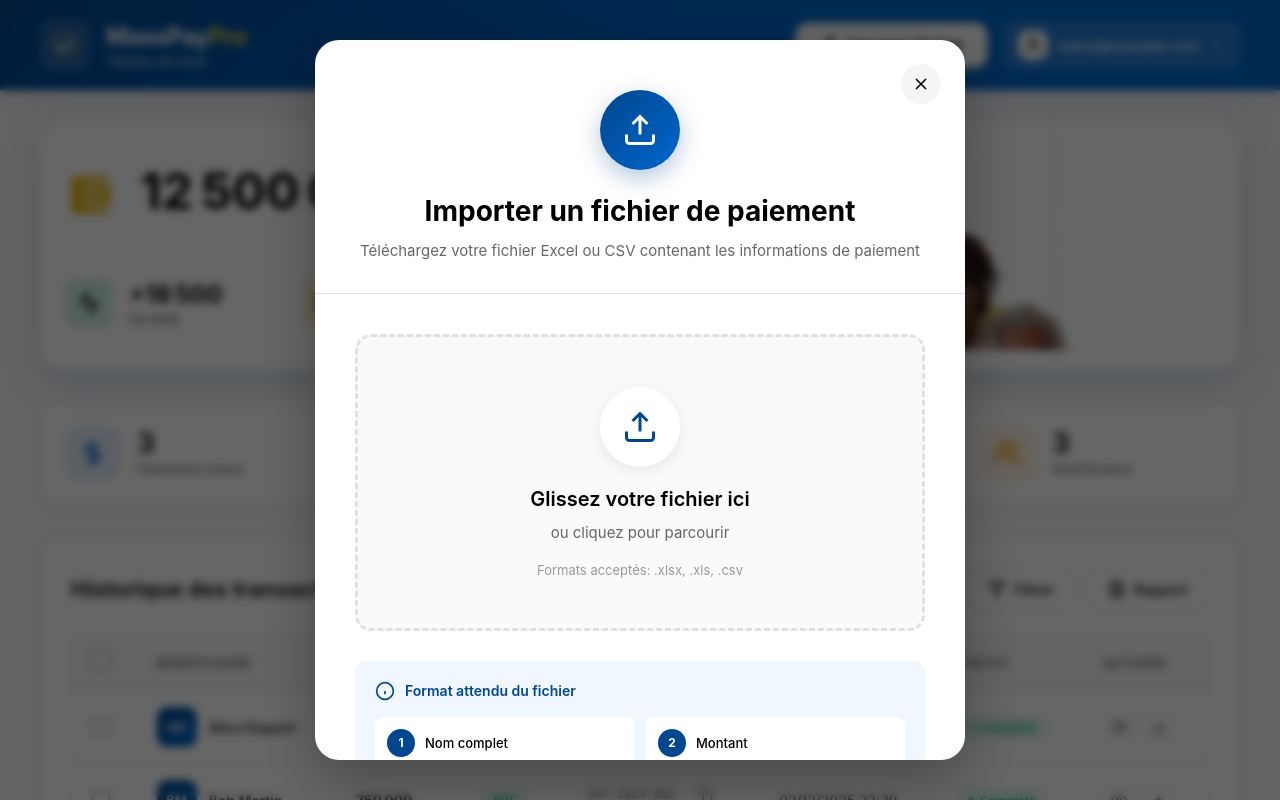
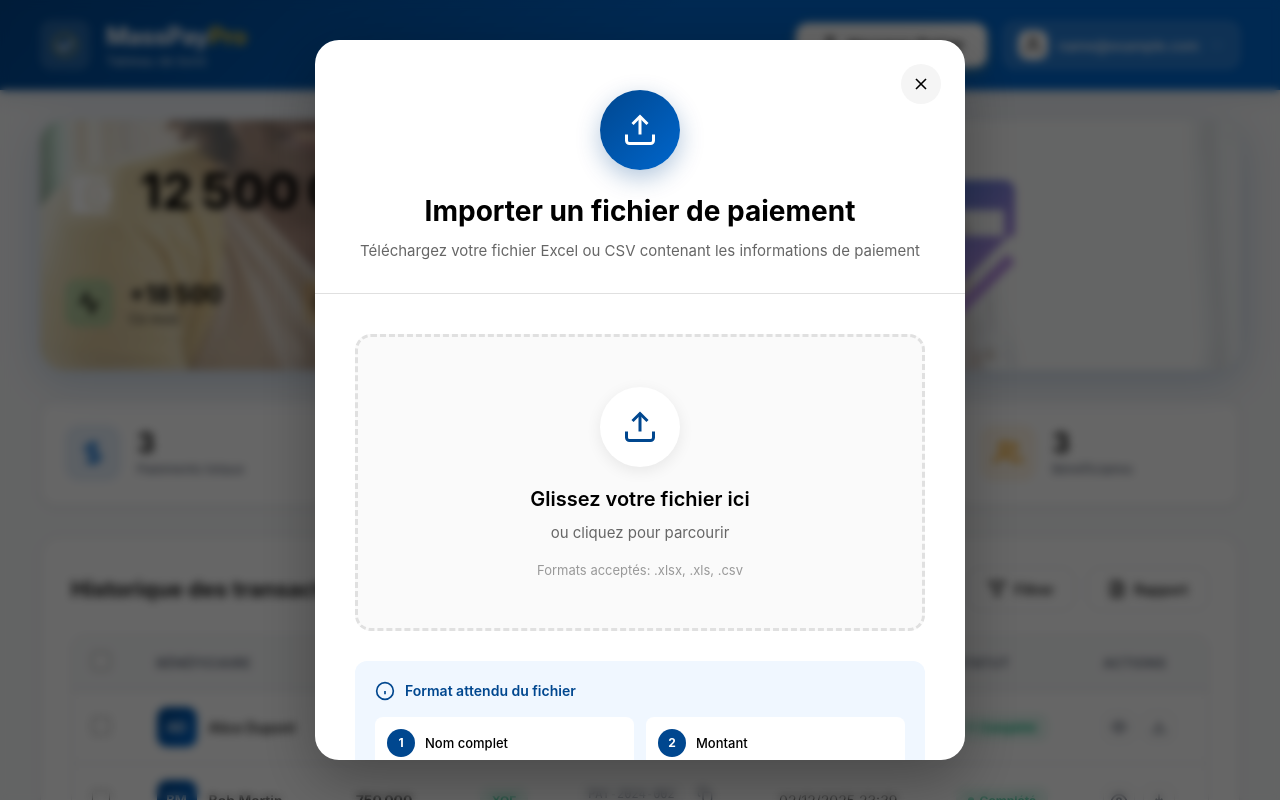
Before and after one commit to elonmelonm/devlab-2025-result, a Vue app in the folder frontend/: page /dashboard in a window 1280 px wide. Both pictures are taken after typing "name@example.com", "Sample123" into the empty fields and a click on the button "Se connecter". Shown: the top 800 px of the page. Built offline with nearby package versions, Linux system fonts and the light colour scheme.

Commit message:
Fix Frontend 1

```diff
--- a/frontend/package.json
+++ b/frontend/package.json
@@ -9,6 +9,7 @@
   },
   "dependencies": {
     "core-js": "^3.8.3",
+    "gsap": "^3.13.0",
     "vue": "^3.2.13",
     "vue-router": "^4.6.3"
   },
--- a/frontend/public/index.html
+++ b/frontend/public/index.html
@@ -1,16 +1,32 @@
 <!DOCTYPE html>
 <html lang="">
   <head>
-    <meta charset="utf-8">
-    <meta http-equiv="X-UA-Compatible" content="IE=edge">
-    <meta name="viewport" content="width=device-width,initial-scale=1.0">
-    <link rel="icon" href="<%= BASE_URL %>favicon.ico">
-    <link rel="stylesheet" href="https://fonts.googleapis.com/css2?family=Material+Symbols+Outlined:opsz,wght,FILL,GRAD@20..48,100..700,0..1,-50..200&icon_names=account_balance_wallet" />
+    <meta charset="utf-8" />
+    <meta http-equiv="X-UA-Compatible" content="IE=edge" />
+    <meta name="viewport" content="width=device-width,initial-scale=1.0" />
+    <link rel="icon" href="<%= BASE_URL %>favicon.ico" />
+    <link
+      rel="stylesheet"
+      href="https://fonts.googleapis.com/css2?family=Material+Symbols+Outlined:opsz,wght,FILL,GRAD@20..48,100..700,0..1,-50..200&icon_names=account_balance_wallet"
+    />
+    <link
+      rel="stylesheet"
+      href="https://fonts.googleapis.com/css2?family=Material+Symbols+Outlined:opsz,wght,FILL,GRAD@20..48,100..700,0..1,-50..200&icon_names=credit_score"
+    />
+    <!-- <link rel="stylesheet" href="https://fonts.googleapis.com/css2?family=Material+Symbols+Outlined:opsz,wght,FILL,GRAD@20..48,100..700,0..1,-50..200&icon_names=elderly_woman" /> -->
+    <link
+      rel="stylesheet"
+      href="https://fonts.googleapis.com/css2?family=Material+Symbols+Outlined:opsz,wght,FILL,GRAD@20..48,100..700,0..1,-50..200"
+    />
     <title><%= htmlWebpackPlugin.options.title %></title>
   </head>
   <body>
     <noscript>
-      <strong>We're sorry but <%= htmlWebpackPlugin.options.title %> doesn't work properly without JavaScript enabled. Please enable it to continue.</strong>
+      <strong
+        >We're sorry but <%= htmlWebpackPlugin.options.title %> doesn't work
+        properly without JavaScript enabled. Please enable it to
+        continue.</strong
+      >
     </noscript>
     <div id="app"></div>
     <!-- built files will be auto injected -->
--- a/frontend/src/App.vue
+++ b/frontend/src/App.vue
@@ -29,6 +29,9 @@ body {
   -webkit-font-smoothing: antialiased;
   -moz-osx-font-smoothing: grayscale;
   background: #F8F9FA;
+    margin: 0px;
+  height: 100vh;
+  /* overflow: hidden; */
 }
 
 button {
@@ -49,11 +52,11 @@ input, select, textarea {
 }
 
 ::-webkit-scrollbar-thumb {
-  background: #00478F;
+  background: #575757;
   border-radius: 4px;
 }
 
 ::-webkit-scrollbar-thumb:hover {
-  background: #003366;
+  background: #202020;
 }
 </style>
--- a/frontend/src/views/DashboardPage.vue
+++ b/frontend/src/views/DashboardPage.vue
@@ -141,7 +141,23 @@
               </div>
             </div>
           </div>
-          <div class="balance-card2"></div>
+          <div class="balance-card2">
+            <div class="icon-container">
+              <!-- Icône 1: Elderly Woman -->
+              <span ref="icon1" class="material-symbols-outlined morph-icon">
+                elderly_woman
+              </span>
+
+              <!-- Icône 2: Credit Score -->
+              <span ref="icon2" class="material-symbols-outlined morph-icon">
+                credit_score
+              </span>
+
+              <span ref="icon3" class="material-symbols-outlined morph-icon">
+                heart_smile
+              </span>
+            </div>
+          </div>
         </div>
       </div>
 
@@ -521,6 +537,7 @@
 <script>
 import FileUploadModal from "@/components/FileUploadModal.vue";
 import PaymentStats from "@/components/PaymentStats.vue";
+import { gsap } from "gsap";
 
 export default {
   name: "DashboardPage",
@@ -634,11 +651,116 @@ export default {
 
     // Fermer le menu utilisateur en cliquant ailleurs
     document.addEventListener("click", this.handleClickOutside);
+    this.$nextTick(() => {
+      // console.log("Diamond:", this.$refs.diamond);
+      // console.log("Lightning:", this.$refs.lightning);
+
+      if (this.$refs.icon1 && this.$refs.icon2 && this.$refs.icon3) {
+        console.log("Les deux éléments sont trouvés ✅");
+        this.startMorphAnimation();
+      } else {
+        console.error("❌ Élément manquant!");
+      }
+    });
   },
   beforeUnmount() {
     document.removeEventListener("click", this.handleClickOutside);
+    gsap.killTweensOf(this.$refs.diamond);
   },
   methods: {
+    startMorphAnimation() {
+  const icon1 = this.$refs.icon1; // elderly_woman
+  const icon2 = this.$refs.icon2; // credit_score
+  const icon3 = this.$refs.icon3; // heart_smile
+
+  if (!icon1 || !icon2 || !icon3) {
+    console.error("Icônes non trouvées");
+    return;
+  }
+
+  // 🔥 États initiaux: Seule icon1 est visible
+  gsap.set(icon1, {
+    opacity: 1,
+    scale: 1,
+    rotation: 0,
+    transformOrigin: "50% 50%",
+  });
+
+  gsap.set(icon2, {
+    opacity: 0,
+    scale: 0.8,
+    rotation: -30,
+    transformOrigin: "50% 50%",
+  });
+
+  gsap.set(icon3, {
+    opacity: 0,
+    scale: 0.8,
+    rotation: -60,
+    transformOrigin: "50% 50%",
+  });
+
+  // Timeline d'animation
+  const tl = gsap.timeline({
+    repeat: -1,
+    repeatDelay: 0.3,
+  });
+
+  // 1️⃣ elderly_woman → credit_score
+  tl.to(icon1, {
+    opacity: 0,
+    scale: 0.8,
+    rotation: 180,
+    duration: 1,
+    ease: "expo.inOut",
+  })
+  .to(icon2, {
+    opacity: 1,
+    scale: 1,
+    rotation: 0,
+    duration: 1,
+    ease: "expo.inOut",
+  }, "<")
+
+  // Pause
+  .to({}, { duration: 0.8 })
+
+  // 2️⃣ credit_score → heart_smile
+  .to(icon2, {
+    opacity: 0,
+    scale: 0.8,
+    rotation: 180,
+    duration: 1,
+    ease: "expo.inOut",
+  })
+  .to(icon3, {
+    opacity: 1,
+    scale: 1,
+    rotation: 0,
+    duration: 1,
+    ease: "expo.inOut",
+  }, "<")
+
+  // Pause
+  .to({}, { duration: 0.8 })
+
+  // 3️⃣ heart_smile → elderly_woman (retour au début)
+  .to(icon3, {
+    opacity: 0,
+    scale: 0.8,
+    rotation: 180,
+    duration: 1,
+    ease: "expo.inOut",
+  })
+  .to(icon1, {
+    opacity: 1,
+    scale: 1,
+    rotation: 360, // Tour complet
+    duration: 1,
+    ease: "expo.inOut",
+  }, "<");
+},
+
     handleClickOutside(event) {
       const userMenu = this.$el.querySelector(".user-menu");
       if (userMenu && !userMenu.contains(event.target)) {
@@ -1052,23 +1174,18 @@ export default {
 /* Section solde */
 .balance-section {
   margin-bottom: 30px;
-  background: #d4d4d4;
-  background: linear-gradient(
+  background: transparent;
+  /* background: linear-gradient(
     90deg,
     rgba(255, 255, 255, 1) 45%,
     rgba(212, 212, 212, 1) 66%,
     rgba(0, 90, 180, 1) 100%
-  );
+  ); */
   height: 250px;
   border-radius: 40px;
 }
 
 .balance-card {
-  /* background: linear-gradient(
-    135deg,
-    var(--primary-blue) 0%,
-    var(--primary-blue-light) 100%
-  ); */
   border-radius: 24px;
   width: 100%;
   height: 100%;
@@ -1078,11 +1195,29 @@ export default {
   position: relative;
   overflow: hidden;
   display: flex;
+}
+
+/* Image de fond avec opacité */
+.balance-card::before {
+  content: '';
+  position: absolute;
+  top: 0;
+  left: 0;
+  width: 100%;
+  height: 100%;
   background-image: url(@/assets/2.jpg);
   background-attachment: fixed;
-  background-position: 90% 45%;
-  background-size: 5636px 3758px;
+  background-position: 45% 75%;
+  background-size: 2036px 958px;
   background-repeat: no-repeat;
+  opacity: 0.6;
+  z-index: 0;
+}
+
+/* Assurez-vous que le contenu soit au-dessus */
+.balance-card > * {
+  position: relative;
+  z-index: 1;
 }
 
 /* .balance-card::before {
@@ -1110,16 +1245,39 @@ export default {
 }
 
 .balance-card2 {
-  /* background-color: #ef4444; */
-  width: 50%;
-  height: 100%;
-  background-image: url(@/assets/1.png);
-  background-attachment: fixed;
-  background-position: 90% 45%;
-  background-size: 512px 358px;
-  background-repeat: no-repeat;
-}
-
+  display: inline-block;
+}
+
+.icon-container {
+  position: relative;
+  width: 200px;
+  height: 200px;
+  display: flex;
+  align-items: center;
+  justify-content: center;
+}
+
+.morph-icon {
+  position: absolute;
+  font-size: 180px;
+  margin-left: 400px;
+
+  /* Gradient coloré */
+  background: linear-gradient(135deg, hsla(210, 100%, 40%, 1) 0%, hsla(273, 60%, 73%, 1) 78%, hsla(47, 81%, 56%, 1) 100%);
+  /* background: linear-gradient(135deg, #ff8709 0%, #f7bdf8 100%); */
+  -webkit-background-clip: text;
+  -webkit-text-fill-color: transparent;
+  background-clip: text;
+
+  /* Support pour les navigateurs qui ne supportent pas background-clip */
+  color: #ff8709;
+}
+
+/* Style des icônes Material Symbols */
+.material-symbols-outlined {
+  font-variation-settings: "FILL" 1, /* Icône remplie */ "wght" 400,
+    /* Épaisseur normale */ "GRAD" 0, /* Gradient normal */ "opsz" 48; /* Taille optique */
+}
 /* .balance-card2 img{
     width: 300px;
     height: 200px;
@@ -1152,7 +1310,7 @@ export default {
 
 .balance-icon span {
   font-size: 50px;
-  color: #e5b919 ;
+  color: #ffffff;
 }
 
 .balance-info {
@@ -1973,6 +2131,17 @@ input[type="checkbox"] {
   transform: translateX(100px);
 }
 
+#svg-stage {
+  width: 60%;
+  max-height: 60vh;
+  max-width: 500px;
+  overflow: visible;
+}
+
+#gradient {
+  height: 0;
+}
+
 /* ========== RESPONSIVE ========== */
 @media (max-width: 1024px) {
   .dashboard-main {
--- a/frontend/src/views/LoginPage.vue
+++ b/frontend/src/views/LoginPage.vue
@@ -49,7 +49,7 @@
             </svg>
           </div>
         </div>
-        <h1 class="app-title">MassPay<span class="highlight">Pro</span></h1>
+        <h1 class="app-title">Open<span class="highlight">Pay</span></h1>
         <p class="app-subtitle">Plateforme de paiement de masse intelligente</p>
       </div>
 
@@ -98,7 +98,7 @@
                 required
                 :disabled="loading"
               />
-              <button
+              <!-- <button
                 type="button"
                 class="toggle-password"
                 @click="showPassword = !showPassword"
@@ -124,7 +124,7 @@
                   />
                   <line x1="1" y1="1" x2="23" y2="23" />
                 </svg>
-              </button>
+              </button> -->
             </div>
           </div>
 
@@ -418,12 +418,15 @@ export default {
   font-weight: 700;
   color: #000000;
   margin: 0 0 8px 0;
+  text-align: center;
 }
 
 .form-header p {
   font-size: 15px;
   color: #666666;
   margin: 0;
+    text-align: center;
+
 }
 
 .login-form {
@@ -459,6 +462,7 @@ export default {
   border: 2px solid #e0e0e0;
   border-radius: 12px;
   font-size: 15px;
+  width: 100%;
   font-family: inherit;
   transition: all 0.3s ease;
   background: #ffffff;
```
Also changed, not shown: 1 other file (tests, documents, lock files or other folders).
